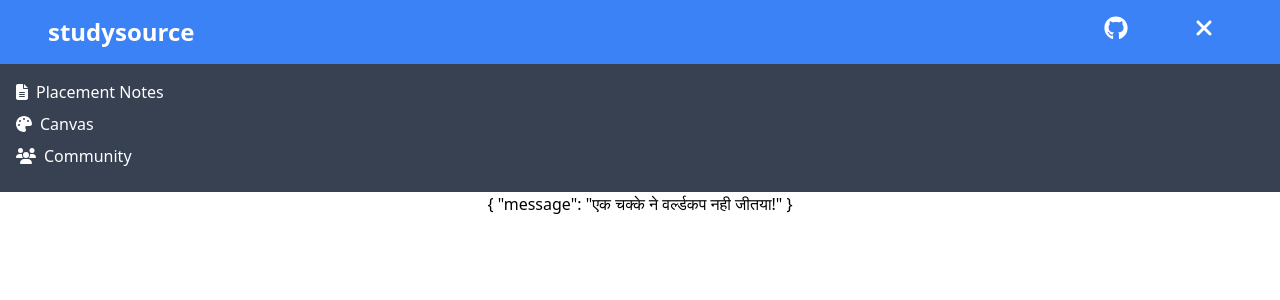
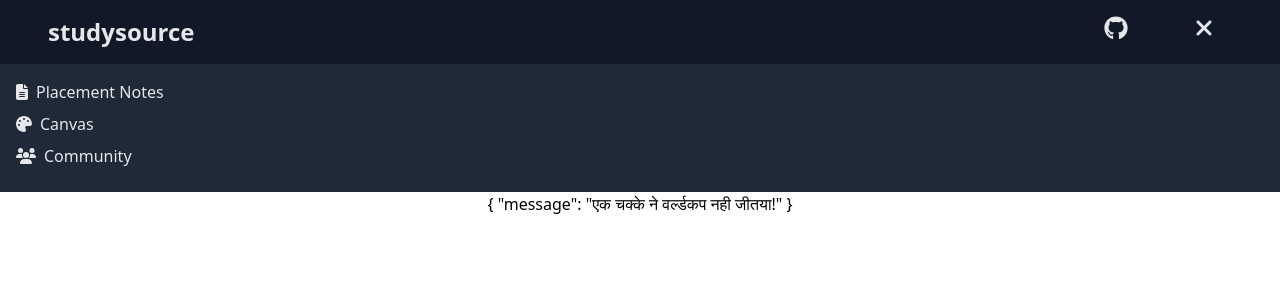
Before and after one commit to OctoTechHub/studysource, a React (Vite) app: page /hello in a window 1280 px wide. Both pictures are taken after a click on the button 1204 px from the left and 30 px from the top of the page. Shown: the top 300 px of the page. Built offline with nearby package versions, Linux system fonts and the light colour scheme.

Commit message:
theme changed

```diff
--- a/src/components/Nav.tsx
+++ b/src/components/Nav.tsx
@@ -5,20 +5,21 @@ import { faBars, faTimes } from "@fortawesome/free-solid-svg-icons";
 import { faUsers } from "@fortawesome/free-solid-svg-icons/faUsers";
 import { faFileAlt } from "@fortawesome/free-solid-svg-icons/faFileAlt";
 import { faGithub } from "@fortawesome/free-brands-svg-icons";
-import { faPalette } from "@fortawesome/free-solid-svg-icons/faPalette"; // Add this line
+import { faPalette } from "@fortawesome/free-solid-svg-icons/faPalette";
 
 export default function Nav() {
   const [isOpen, setIsOpen] = useState(false);
 
   return (
     <>
-      <nav className="w-full bg-blue-500">
+      <nav className="w-full bg-gray-900">
         <div className="flex justify-between content-center p-4">
           <div className="pl-8 flex flex-row items-center">
             <Link to="/">
               <div className="flex items-center  ">
-                <div className="font-bold	text-2xl text-white mr-2">studysource</div>
-
+                <div className="font-bold	text-2xl text-gray-200 mr-2">
+                  studysource
+                </div>
               </div>
             </Link>
           </div>
@@ -28,14 +29,14 @@ export default function Nav() {
                 href="https://github.com/OctoTechHub/studysource"
                 target="_blank"
                 rel="noopener noreferrer"
-                className="text-white mr-4"
+                className="text-gray-200 mr-4"
               >
                 <FontAwesomeIcon icon={faGithub} className="h-6 w-6" />
               </a>
             </div>
             <div>
               <button
-                className="text-white focus:outline-none"
+                className="text-gray-200 focus:outline-none"
                 onClick={() => setIsOpen(!isOpen)}
               >
                 {isOpen? (
@@ -48,21 +49,29 @@ export default function Nav() {
           </div>
         </div>
         {isOpen && (
-          <div className="p-4 bg-gray-700">
+          <div className="p-4 bg-gray-800">
             <div className="flex flex-col">
-              <Link to="/notes" className="text-white mb-2 flex items-center">
+              <Link
+                to="/notes"
+                className="text-gray-200 mb-2 flex items-center"
+              >
                 <FontAwesomeIcon icon={faFileAlt} className="mr-2" />
                 Placement Notes
               </Link>
-              <Link to="/canvas" className="text-white mb-2 flex items-center">
+              <Link
+                to="/canvas"
+                className="text-gray-200 mb-2 flex items-center"
+              >
                 <FontAwesomeIcon icon={faPalette} className="mr-2" />
                 Canvas
               </Link>
-              <Link to="/Contributors" className="text-white mb-2 flex items-center">
+              <Link
+                to="/Contributors"
+                className="text-gray-200 mb-2 flex items-center"
+              >
                 <FontAwesomeIcon icon={faUsers} className="mr-2" />
                 Community
               </Link>
-
             </div>
           </div>
         )}
--- a/src/components/Navbar.tsx
+++ b/src/components/Navbar.tsx
@@ -9,7 +9,6 @@ import DoodlePage from "./DoodlePage";
 const Navbar = () => {
     const handleSave = (doodle: string) => {
       console.log("Doodle saved:", doodle);
-      // You can also save the doodle to a database or file here
     };
 
     return (
```
